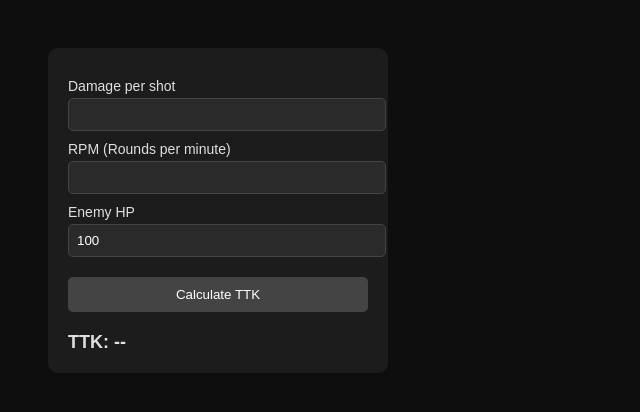
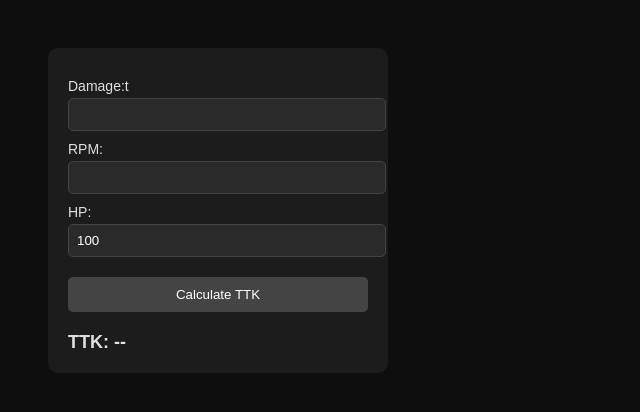
Before and after one commit to z420z420z/TTK-Calc, a plain HTML site: page index.html in a window 1280 px wide. Shown: the whole page, without its empty margins (0-640 px from the left). Drawn offline with Linux system fonts and the light colour scheme.

Commit message:
Update index.html

```diff
--- a/index.html
+++ b/index.html
@@ -49,13 +49,13 @@
 <body>
 
   <div class="box">
-    <label>Damage per shot</label>
+    <label>Damage:t</label>
     <input type="number" id="dmg">
 
-    <label>RPM (Rounds per minute)</label>
+    <label>RPM:</label>
     <input type="number" id="rpm">
 
-    <label>Enemy HP</label>
+    <label>HP:</label>
     <input type="number" id="hp" value="100">
 
     <button onclick="calcTTK()">Calculate TTK</button>
```
